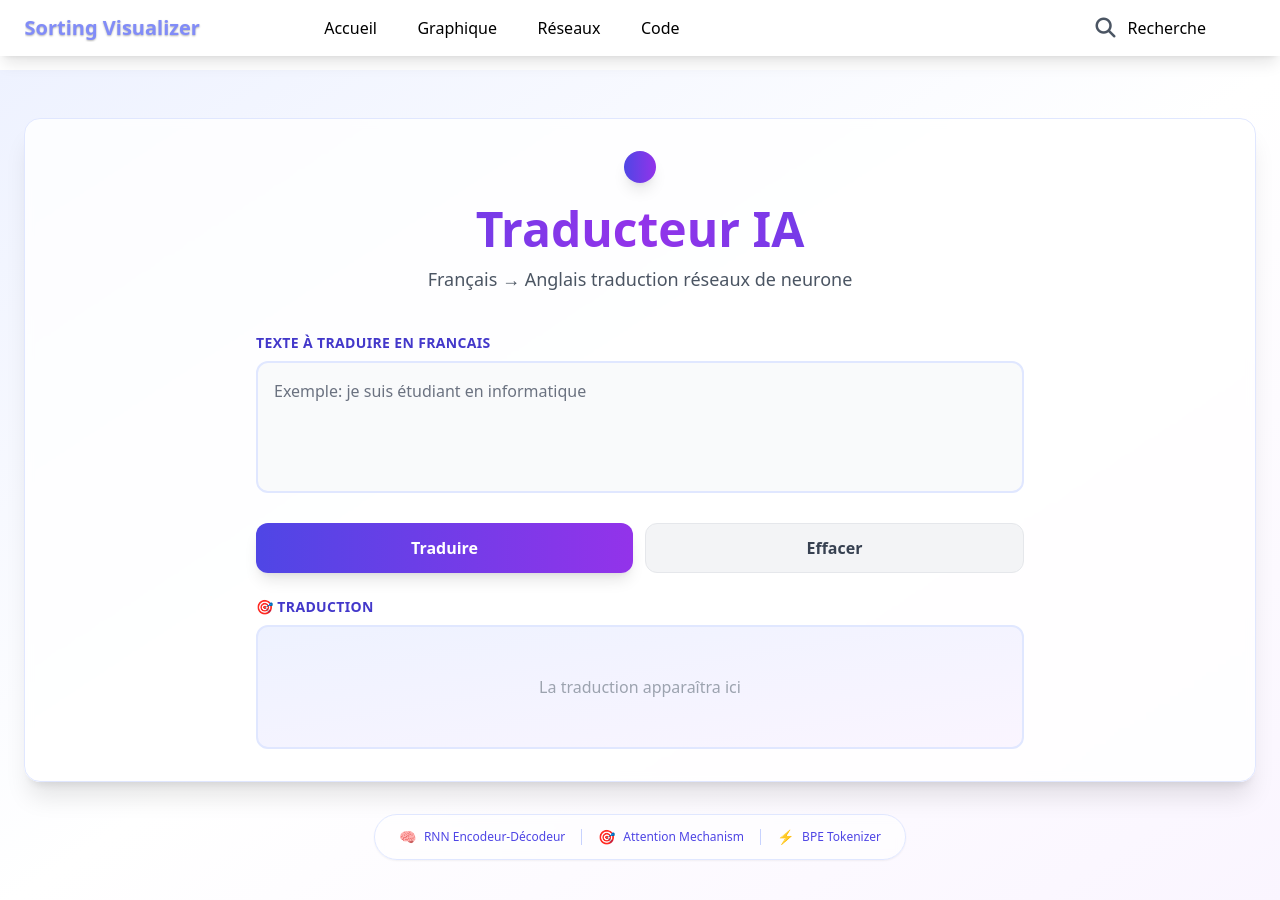
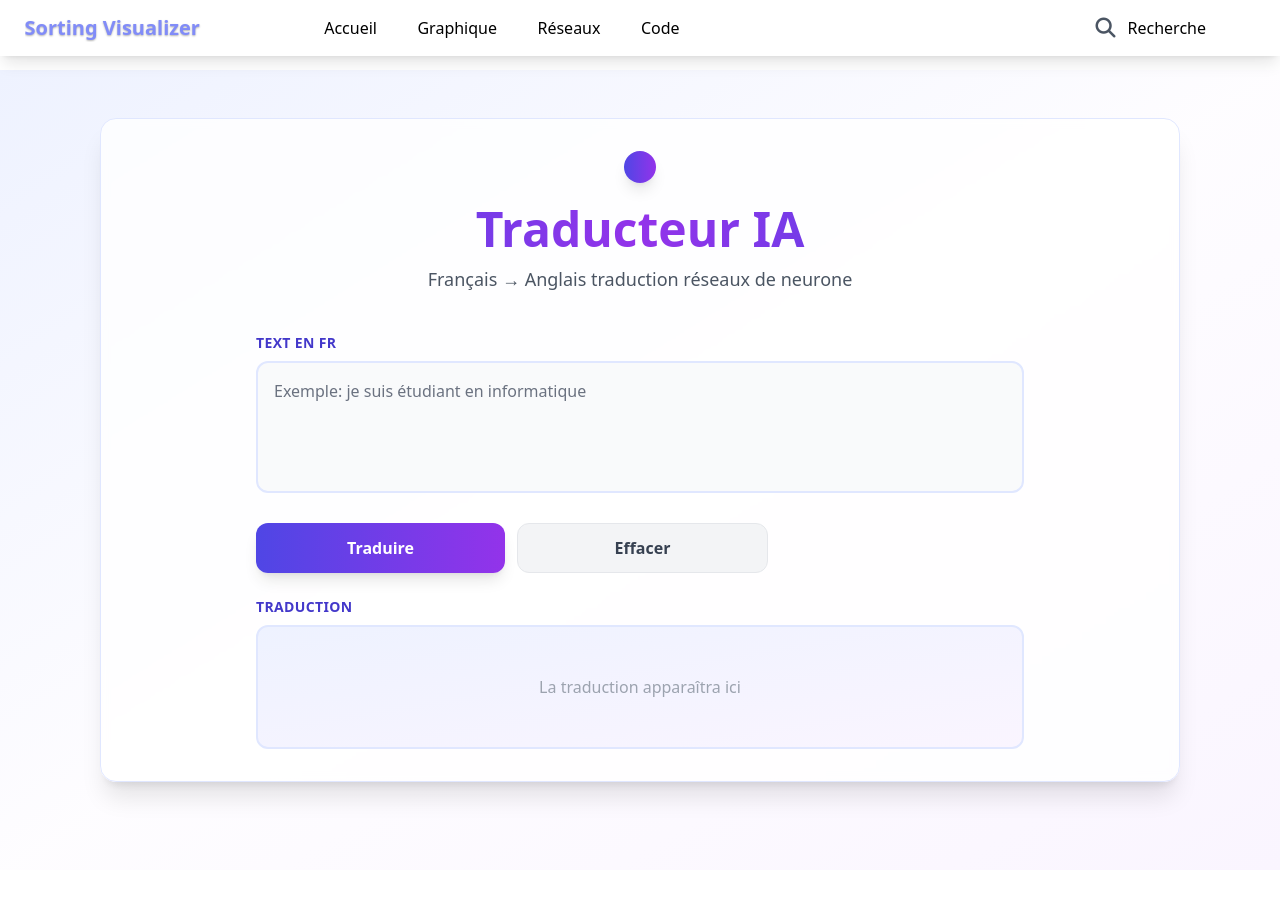
Before and after one commit to eclipsesolaire/skool-translation, a React (Vite) app: page /reseaux in a window 1280 px wide. Shown: the top 900 px of the page. After the commit the page ends 870 px from the top, so only its background shows below. Built offline with nearby package versions, Linux system fonts and the light colour scheme.

Commit message:
Publish local changes

```diff
--- a/page/Accueil.jsx
+++ b/page/Accueil.jsx
@@ -6,7 +6,7 @@ import vscode from "./vscode.jpg";
 
 export default function Accueil() {
   return (
-    <div className="relative w-full min-h-[calc(100vh-6rem)] bg-gradient-to-br from-slate-50 via-white to-indigo-50/30">
+    <div className="min-h-screen bg-gradient-to-br from-indigo-50 via-purple-100/10 to-purple-50 relative w-full min-h-[calc(100vh-6rem)] bg-gradient-to-br from-slate-50 via-white to-indigo-50/30">
       <div className="relative z-10 border-[1px] border-indigo-100/60 p-6 md:p-10 bg-white/80 backdrop-blur-sm text-gray-700 w-[90%] md:w-[85%] mx-auto shadow-2xl rounded-2xl min-h-[calc(100vh-8rem)] mt-[20px] mb-8">
 
         <div className="mb-8">
@@ -47,8 +47,8 @@ export default function Accueil() {
                 une opportunité d'apprendre et d'expérimenter.
               </p>
               <div className="mt-4 flex gap-2 flex-wrap">
-                {["Algorithmes", "Visualisation", "Python", "JavaScript"].map((nom, idx) => (
-                  <span key={idx} className="text-xs px-2 py-1 bg-indigo-100 text-indigo-600 rounded-full">
+                {["Algorithmes", "Python", "JavaScript"].map((nom, idx) => (
+                  <span key={idx} className="text-xs px-2 py-1 bg-indigo-100 text-indigo-600 rounded-[0.6rem]">
                     {nom}
                   </span>
                 ))}
@@ -72,7 +72,7 @@ export default function Accueil() {
               </p>
               <div className="mt-4 flex gap-2 flex-wrap">
                 {["Deep Learning", "Numpy", "PyTorch", "Reseaux de neurones"].map((tag) => (
-                  <span key={tag} className="text-xs px-2 py-1 bg-purple-100 text-purple-600 rounded-full">
+                  <span key={tag} className="text-xs px-2 py-1 bg-purple-100 text-purple-600 rounded-[0.6rem]">
                     {tag}
                   </span>
                 ))}
--- a/page/Code.jsx
+++ b/page/Code.jsx
@@ -1137,7 +1137,7 @@ if __name__ == "__main__":
 `
 
 
-  const algorithmeVisu = `import React, { useState, useEffect, useCallback } from 'react';
+const algorithmeVisu = `import React, { useState, useEffect, useCallback } from 'react';
 import BarChart from '../components/BarChart';
 // import Accueil from '../page/Accueil'
 import { Link } from "react-router-dom";
--- a/page/Reseaux.jsx
+++ b/page/Reseaux.jsx
@@ -2,6 +2,8 @@ import React, { useState } from 'react';
 
 // URL de ton backend Flask
 const API_URL = 'https://skool-backend-h3kb.onrender.com/translate';
+// const API_URL = "http://localhost:5000/translate";
+
 
 function TranslationApp() {
   const [input, setInput] = useState('');
@@ -63,7 +65,7 @@ function TranslationApp() {
   };
 
   return (
-    <div className="min-h-screen bg-gradient-to-br from-indigo-50 via-white to-purple-50 py-12 px-4 sm:px-6 font-sans">
+    <div className="min-h-screen bg-gradient-to-br from-indigo-50 via-purple-100/10 to-purple-50 py-12 px-4 sm:px-[100px] font-sans">
 
         {/* Carte principale */}
         <div className="bg-white/80 backdrop-blur-sm rounded-2xl shadow-xl border border-indigo-100 overflow-hidden p-8">
@@ -85,7 +87,7 @@ function TranslationApp() {
             {/* Zone d'entrée */}
             <div className="mb-6">
               <label className="block mb-2 font-semibold text-indigo-700 text-sm uppercase tracking-wide">
-                Texte à traduire en francais
+                text en FR
               </label>
               <textarea
                 value={input}
@@ -98,7 +100,7 @@ function TranslationApp() {
             </div>
 
             {/* Boutons */}
-            <div className="flex flex-col sm:flex-row gap-3 mb-6">
+            <div className="flex flex-col w-2/3 sm:flex-row gap-3 mb-6">
               <button
                 onClick={handleTranslate}
                 disabled={loading}
@@ -131,7 +133,7 @@ function TranslationApp() {
             {error && (
               <div className="mb-6 p-4 bg-red-50 border-l-4 border-red-500 rounded-lg animate-shake">
                 <div className="flex items-center gap-2 text-red-700">
-                  <span className="text-lg">⚠️</span>
+                  <span className="text-lg">!!</span>
                   <span className="font-medium">{error}</span>
                 </div>
               </div>
@@ -140,13 +142,13 @@ function TranslationApp() {
             {/* Résultat */}
             <div>
               <label className="block mb-2 font-semibold text-indigo-700 text-sm uppercase tracking-wide">
-                🎯 Traduction
+               Traduction
               </label>
               <div className="bg-gradient-to-br from-indigo-50 to-purple-50 rounded-xl border-2 border-indigo-100 p-6 min-h-[120px]">
                 {loading ? (
                   <div className="flex flex-col items-center justify-center gap-3 py-4">
                     <div className="w-10 h-10 border-3 border-indigo-200 border-t-indigo-600 rounded-full animate-spin"></div>
-                    <span className="text-indigo-600 font-medium">Le réseau de neurones analyse...</span>
+                    <span className="text-indigo-600 font-medium">Chargement ...</span>
                   </div>
                 ) : output ? (
                   <div className="space-y-4">
@@ -175,26 +177,6 @@ function TranslationApp() {
             </div>
           </div>
         </div>
-
-        {/* Footer avec stats */}
-        <div className="mt-8 text-center">
-          <div className="inline-flex items-center gap-4 px-6 py-3 bg-white/60 backdrop-blur-sm rounded-full shadow-sm border border-indigo-100">
-            <div className="flex items-center gap-2 text-indigo-600">
-              <span className="text-sm">🧠</span>
-              <span className="text-xs font-medium">RNN Encodeur-Décodeur</span>
-            </div>
-            <div className="w-px h-4 bg-indigo-200"></div>
-            <div className="flex items-center gap-2 text-indigo-600">
-              <span className="text-sm">🎯</span>
-              <span className="text-xs font-medium">Attention Mechanism</span>
-            </div>
-            <div className="w-px h-4 bg-indigo-200"></div>
-            <div className="flex items-center gap-2 text-indigo-600">
-              <span className="text-sm">⚡</span>
-              <span className="text-xs font-medium">BPE Tokenizer</span>
-            </div>
-          </div>
-        </div>
     </div>
   );
 }
--- a/page/Visualisateur.jsx
+++ b/page/Visualisateur.jsx
@@ -199,7 +199,7 @@ export default function Visualisateur() {
 
     return (
         <>
-            <div className="relative w-full ">
+            <div className="relative w-full min-h-screen bg-gradient-to-br from-indigo-50 via-purple-100/10 to-purple-50 ">
                 <div className="p-6 bg-white/30 text-gray-600/80 shadow-lg rounded-lg mt-[20px] w-[96%] ml-[2%] sm:w-[90%]
                 sm:ml-[5%] md:w-[85%] md:ml-[6%] lg:w-[80%] lg:ml-[10%] xl:w-[85%] xl:ml-[6%]">
                     <ul className="flex flex-wrap gap-2 text-[0.7rem] md:text-[1rem] font-semibold">
```
